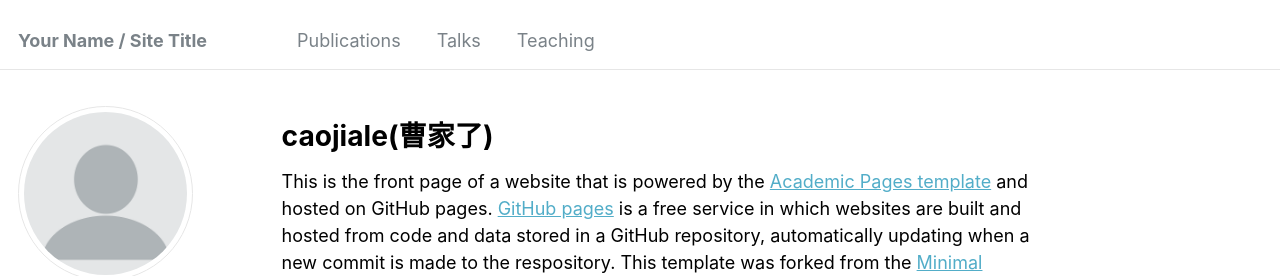
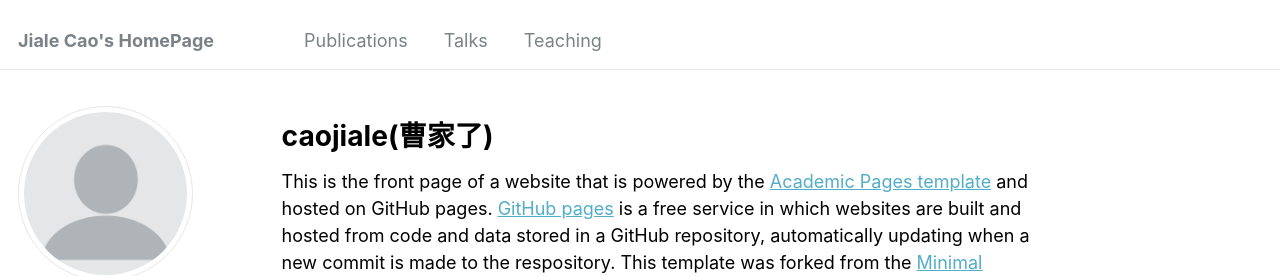
Before and after one commit to sjkdkekk/sjkdkekk.github.io, a Jekyll site: the page built from _pages/about.md, in a window 1280 px wide. Shown: the top 276 px of the page. Built offline with Jekyll 4.4.1, drawn with Linux system fonts in a browser that asks for light colours; some web fonts are replaced.

Commit message:
Update _config.yml

```diff
--- a/_config.yml
+++ b/_config.yml
@@ -8,7 +8,7 @@
 
 # Basic Site Settings
 locale                   : "en-US"
-title                    : "Your Name / Site Title"
+title                    : "Jiale Cao's HomePage"
 title_separator          : "-"
 name                     : &name "Your Name"
 description              : &description "personal description"
```
